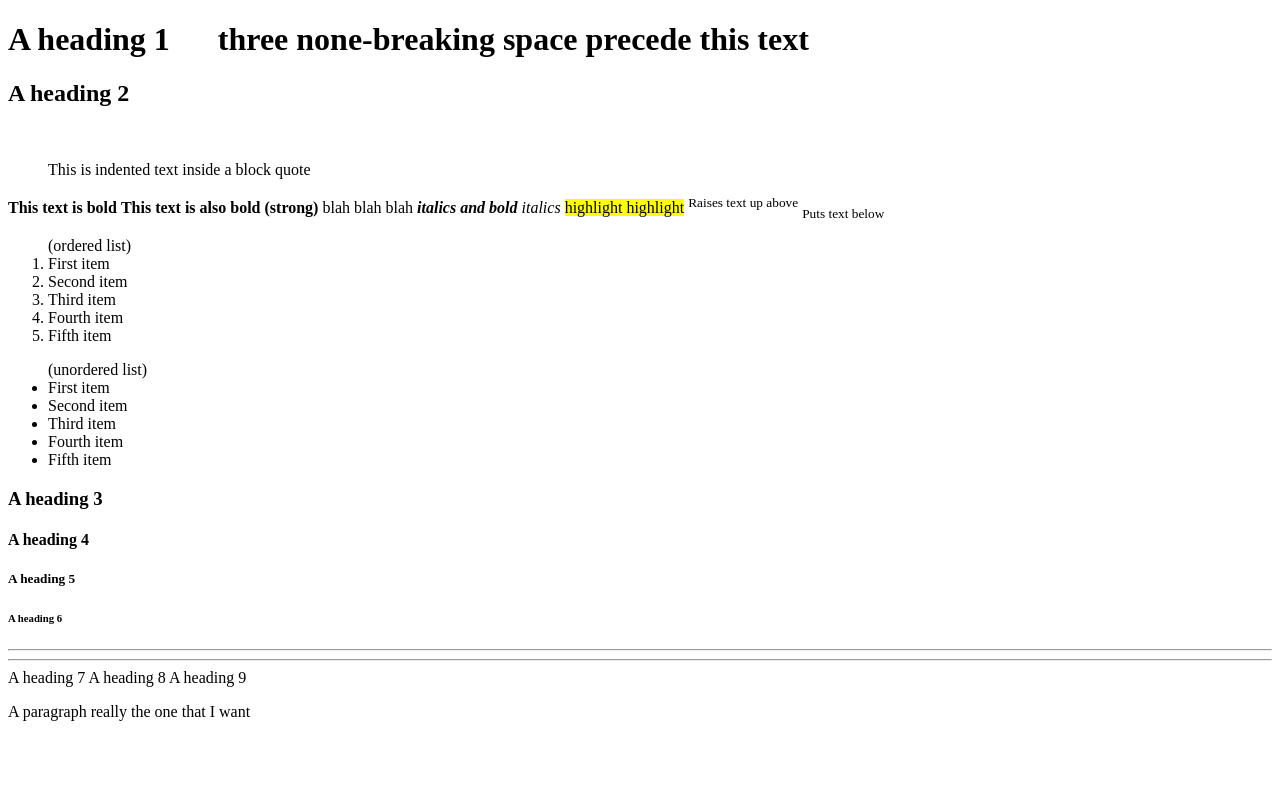
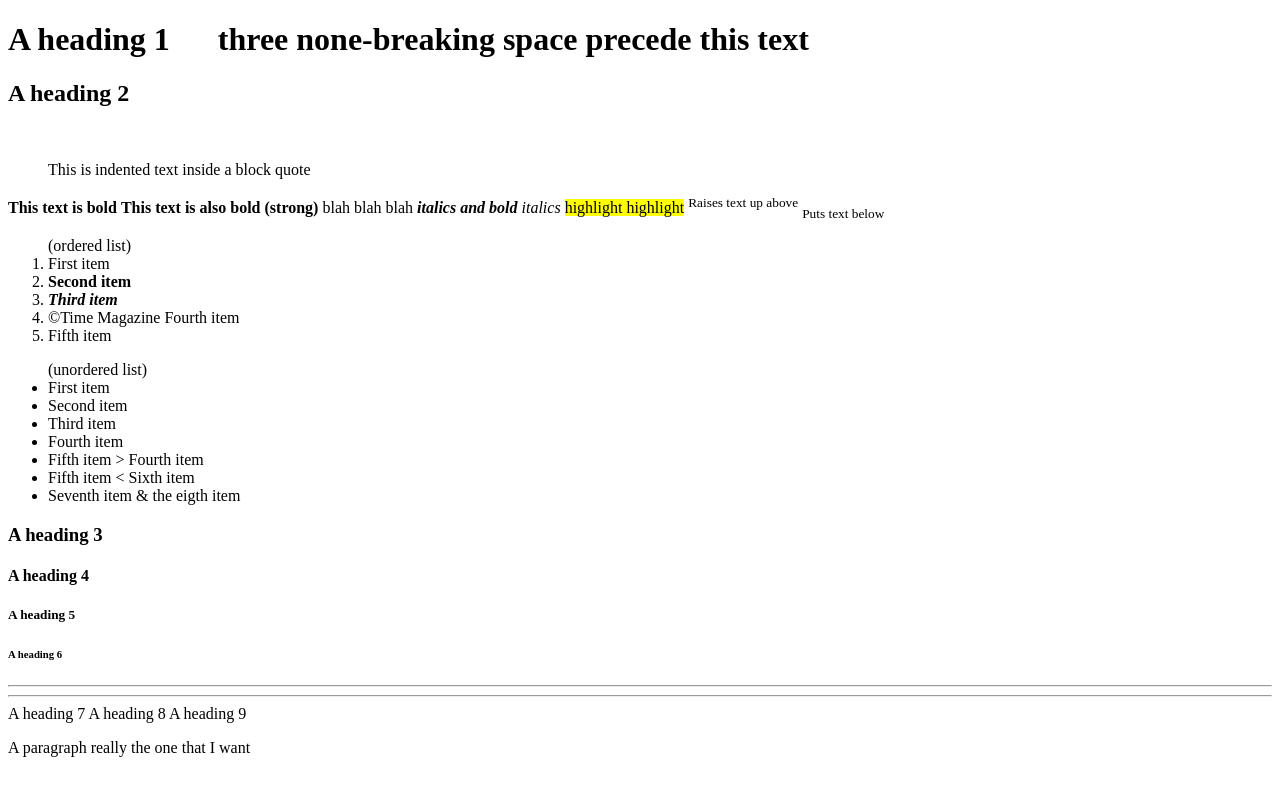
Before and after one commit to alyssabileschi/assignment1, a plain HTML site: page index.html in a window 1280 px wide. Drawn offline with Linux system fonts and the light colour scheme.

Commit message:
added special characters

```diff
--- a/index.html
+++ b/index.html
@@ -14,9 +14,9 @@
         <strong> This text is also bold (strong)</strong> blah blah blah <i><b> italics and bold</b> italics</i> <mark> highlight highlight</mark> <sup> Raises text up above</sup> <sub> Puts text below</sub>
         <ol> (ordered list)
         <li> First item</li>
-        <li> Second item</li>
-        <li> Third item</li>
-        <li> Fourth item</li>
+        <li><strong> Second item</strong> </li>
+        <li><i><strong> Third item</strong></i> </li>
+        <li> &copy;Time Magazine Fourth item</li>
         <li> Fifth item </li>
         </ol>
         <ul> (unordered list)
@@ -24,7 +24,9 @@
         <li> Second item</li>
         <li> Third item</li>
         <li> Fourth item</li>
-        <li> Fifth item</li>
+        <li> Fifth item &gt; Fourth item</li>
+        <li> Fifth item &lt; Sixth item</li>
+            <li> Seventh item &amp; the eigth item</li>
         </ul>
         <h3> A heading 3</h3>
         <h4> A heading 4</h4>
```
